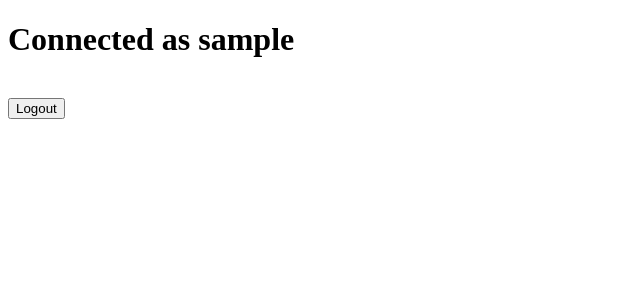
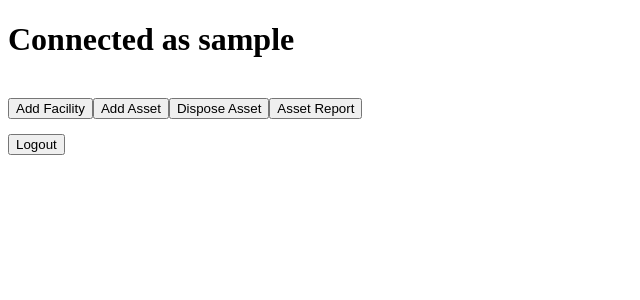
Before and after one commit to luked123/CIS_322, a Flask app: page /dashboard in a window 1280 px wide. Shown: the top 300 px of the page, without its empty margins (0-640 px from the left). Run offline with Flask 2, Linux system fonts and the light colour scheme; the visitor is signed in with stand-in values (Sample User, id 1); some libraries are stand-ins or nearby versions.

Commit message:
added buttons to dashboard

```diff
--- a/src/app.py
+++ b/src/app.py
@@ -64,10 +64,10 @@ def login():
 @app.route('/dashboard')
 def dashboard():
 
-    # GET method
     if session.get('logged_in') != True:                    # Must be logged in to visit this page.
         return redirect(url_for('not_logged'))
 
+    # GET method.
     return render_template('dashboard.html')
 
 
--- a/src/templates/dashboard.html
+++ b/src/templates/dashboard.html
@@ -6,6 +6,19 @@
 	<body>
 		<h1>Connected as {{session.username}}</h1>
 		<br>
+		<form action="/add_facility" style="float: left">        <!-- Want to add space between forms not sure how -->
+			<input class="btn btn-default" type="submit" value="Add Facility">
+		</form>
+		<form action="/add_asset" style = "float: left">
+			<input class="btn btn-default" type="submit" value="Add Asset">
+		</form>
+		<form action="/dispose_asset" style="float: left">
+			<input class="btn btn-default" type="submit" value="Dispose Asset">
+		</form>
+		<form action="/asset_report" style="float: left">
+			<input class="btn btn-default" type="submit" value="Asset Report">
+		</form>
+		<br><br>
 		<form action="/logout">
 			<input class="btn btn-default" type="submit" value="Logout">
 		</form>
```
